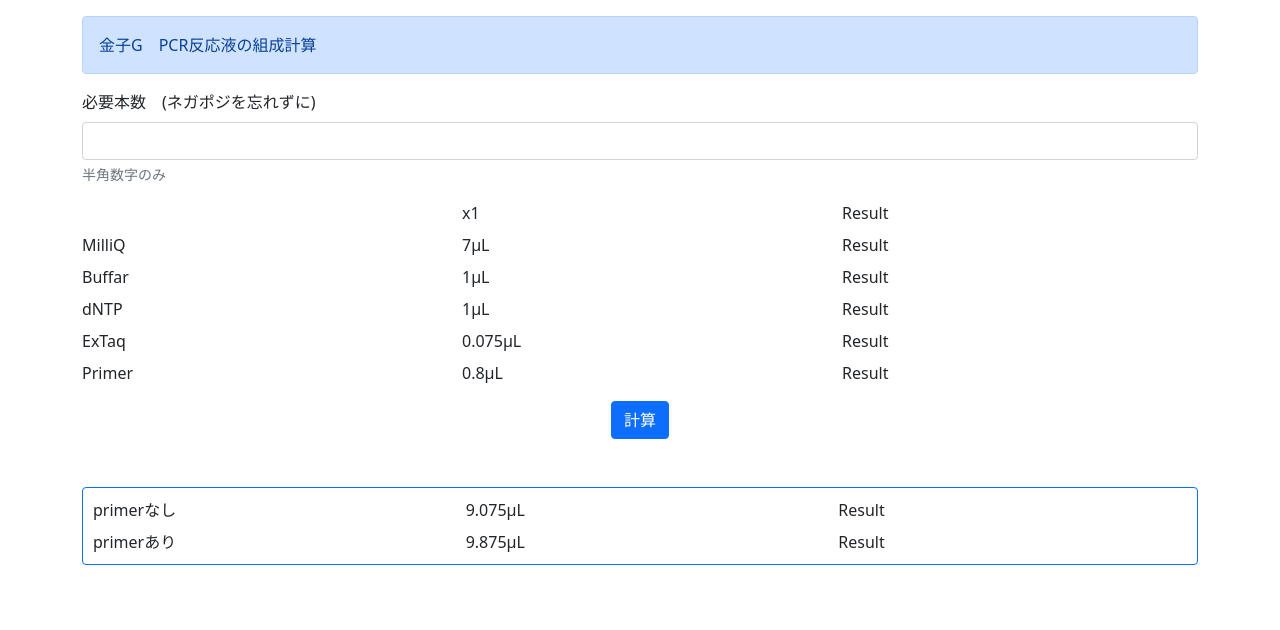
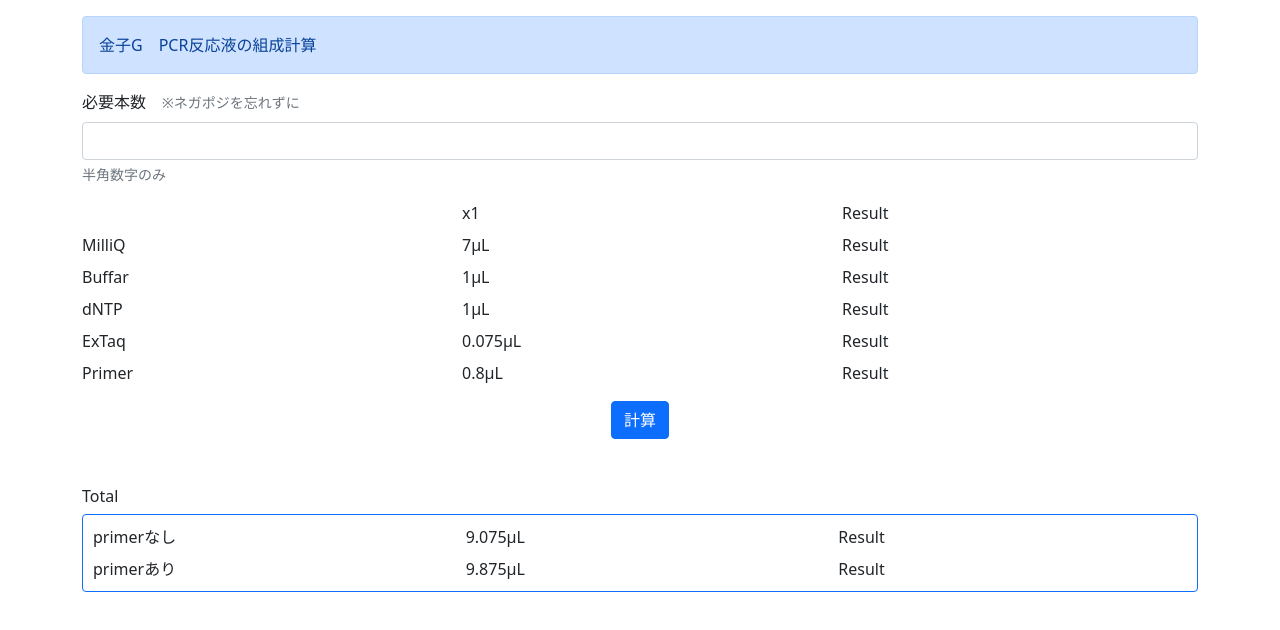
Before and after one commit to shima47/PCRcalculatorPWA, a plain HTML site: page index.html in a window 1280 px wide. Drawn offline with nearby package versions, Linux system fonts and the light colour scheme.

Commit message:
Update index.html

```diff
--- a/index.html
+++ b/index.html
@@ -37,7 +37,9 @@
 		</div>
 
 		<div class="mb-3">
-			<label for="exampleInputEmail1" class="form-label">必要本数　(ネガポジを忘れずに)</label>
+			<label for="exampleInputEmail1" class="form-label">
+				必要本数　<small class="text-muted">※ネガポジを忘れずに</small>
+			</label>
 			<input type="number" class="form-control" id="form" aria-describedby="emailHelp">
 			<div id="emailHelp" class="form-text">半角数字のみ</div>
 		</div>
@@ -77,7 +79,9 @@
 			<button type="button" class="btn btn-primary">計算</button>
 		</div>
 
-		<div class="mt-5 border border-primary rounded" style="padding:10px;">
+		<div class="mt-5 h6 text-left">Total</div>
+
+		<div class="mt-2 border border-primary rounded" style="padding:10px;">
 			<div class="mt-0 row align-items-center">
 				<div class="col">primerなし</div>
 				<div class="col">9.075μL</div>
```
